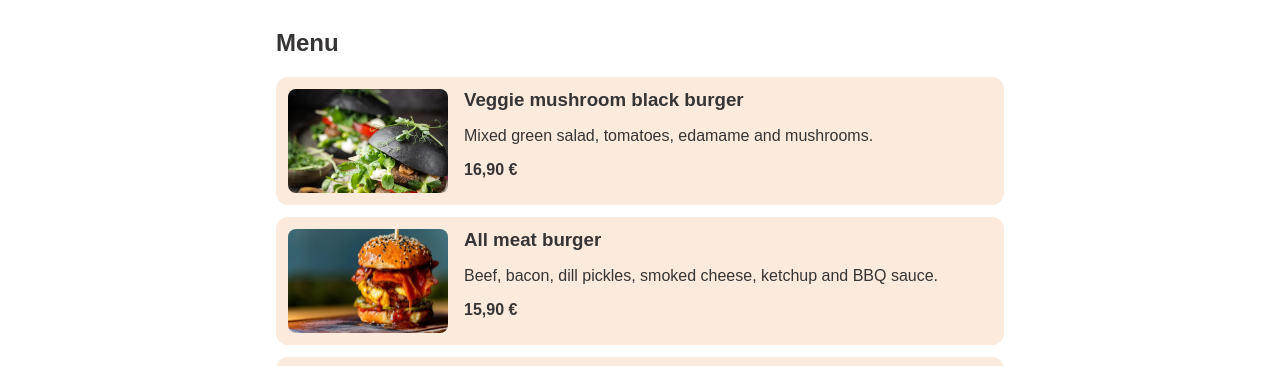
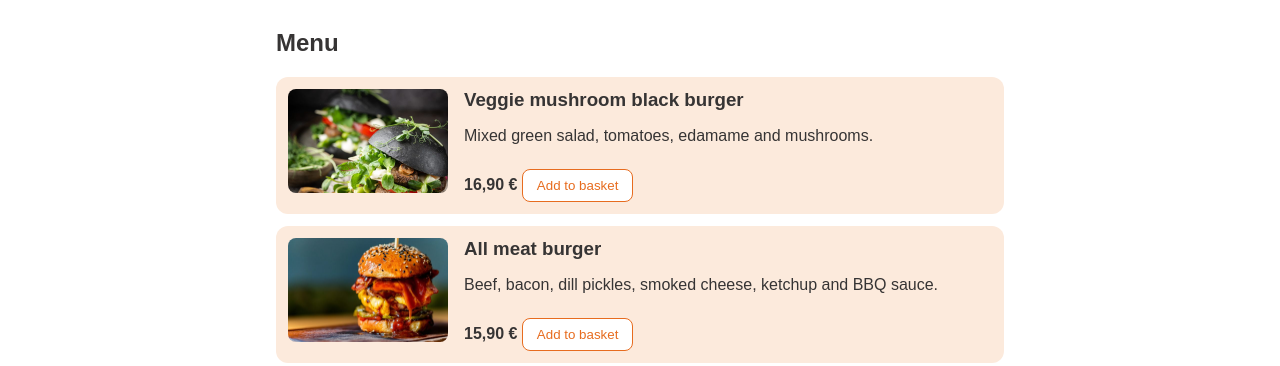
Before and after one commit to kadircetin87/BestellAPP, a plain HTML site: page index.html in a window 1280 px wide. Shown: the part 395-761 px from the top of the page. Drawn offline with Linux system fonts and the light colour scheme.

Commit message:
Add to basket button with quantity counter

```diff
--- a/script.js
+++ b/script.js
@@ -1,5 +1,10 @@
+// Sepete ekleme düğmesini döndürür
+function getAddButtonTemplate(i) {
+  return `<button id="add-button-${i}" onclick="increaseQuantity(${i})">Add to basket</button>`;
+}
+
 // Tek bir yemeğin kart HTML'ini döndürür
-function renderMealCard(meal) {
+function renderMealCard(meal, i) {
   return `
     <article class="meal-card">
       <img src="${meal.image}" alt="${meal.name}" />
@@ -7,6 +12,7 @@ function renderMealCard(meal) {
         <h3>${meal.name}</h3>
         <p>${meal.description}</p>
         <strong>${meal.price.toFixed(2).replace(".", ",")} €</strong>
+        ${getAddButtonTemplate(i)}
       </div>
     </article>
   `;
@@ -17,9 +23,16 @@ function renderCatalog() {
   const list = document.getElementById("meal-list");
   let html = "";
   for (let i = 0; i < meals.length; i++) {
-    html += renderMealCard(meals[i]);
+    html += renderMealCard(meals[i], i);
   }
   list.innerHTML = html;
+}
+
+// Tıklanan yemeğin adedini 1 artırır
+function increaseQuantity(i) {
+  meals[i].quantity += 1;
+  const button = document.getElementById("add-button-" + i);
+  button.textContent = "Added " + meals[i].quantity;
 }
 
 // Sayfa yüklendiğinde çalışır
--- a/style.css
+++ b/style.css
@@ -49,6 +49,16 @@ section {
 .meal-card h3 {
   margin: 0;
 }
+.meal-card button {
+  margin-top: 8px;
+  padding: 8px 14px;
+  border: 1px solid #e76c1f;
+  border-radius: 8px;
+  background: #fff;
+  color: #e76c1f;
+  cursor: pointer;
+}
+
 @media (max-width: 540px) {
   .cover {
     height: 180px;
```
